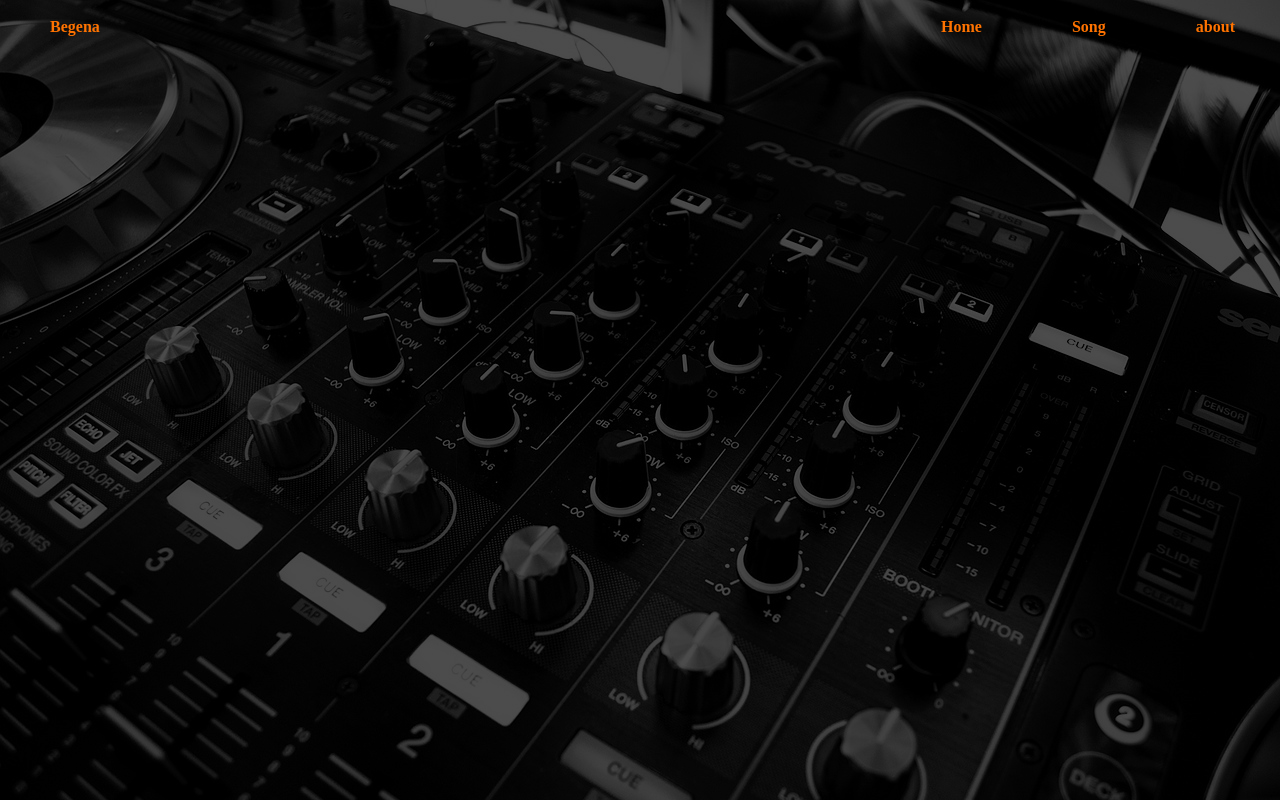
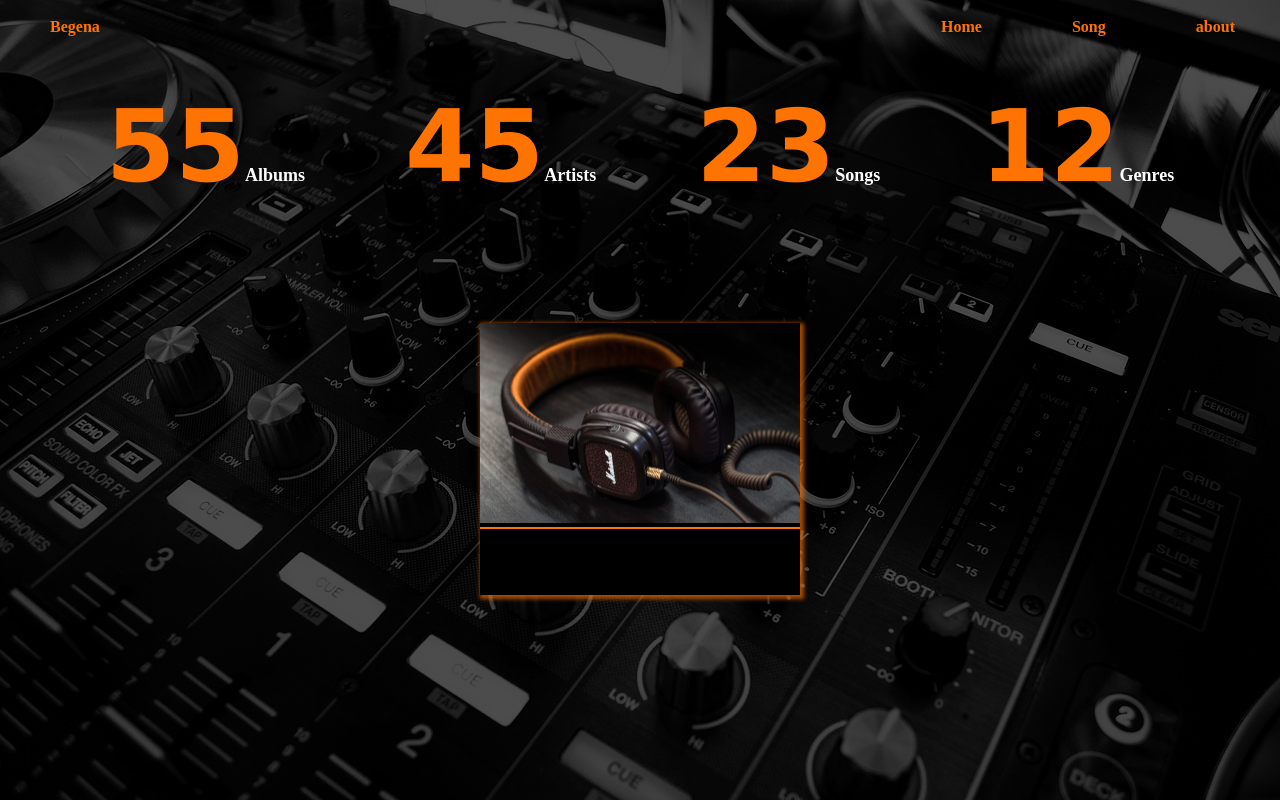
Before and after one commit to solomon-winner/SongInfo, a React (Create React App) app in the folder front/: page /list in a window 1280 px wide. Built offline with nearby package versions, Linux system fonts and the light colour scheme.

Commit message:
songlist...

```diff
--- a/front/src/page/SongList.tsx
+++ b/front/src/page/SongList.tsx
@@ -1,11 +1,25 @@
 import React from 'react'
 import Nav  from '../components/Nav';
-import { Wrapper } from '../style/List';
+import StatDisplay from '../components/StatDisplay';
+import { Wrapper, Main, Search, Rest, Song, Img, Desc, Title, ArtistName} from '../style/List';
 const  SongList: React.FC = () => {
 return (
     <>
     <Nav/>
     <Wrapper/>
+    <Main>
+            <StatDisplay/>
+            <Search/>
+            <Rest>
+                <Song>
+                    <Img src='../assets/headphones-3085681_1280.jpg'/>
+                    <Desc>
+                        <Title></Title>
+                        <ArtistName></ArtistName>
+                    </Desc>
+                </Song>
+            </Rest>
+        </Main>
     </>
 )
 }
```
Also changed, not shown: front/src/components/MainList.tsx (deleted, +0 -9 lines).
